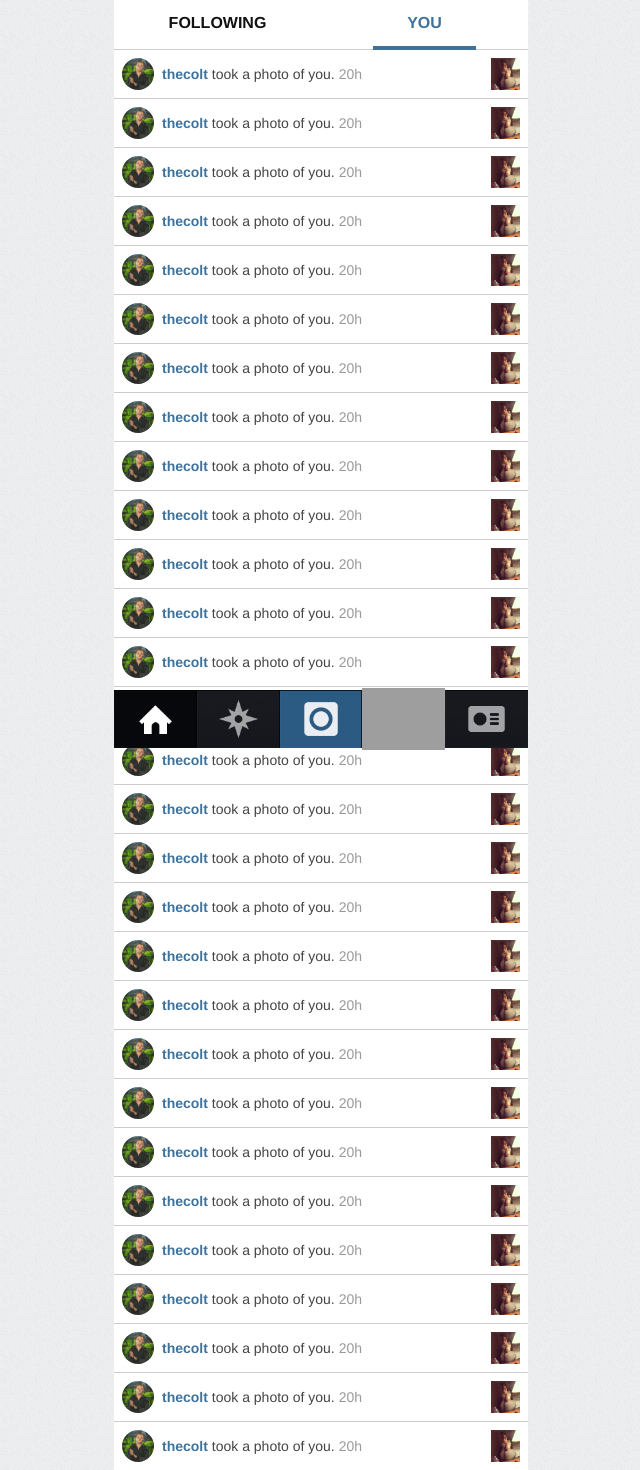
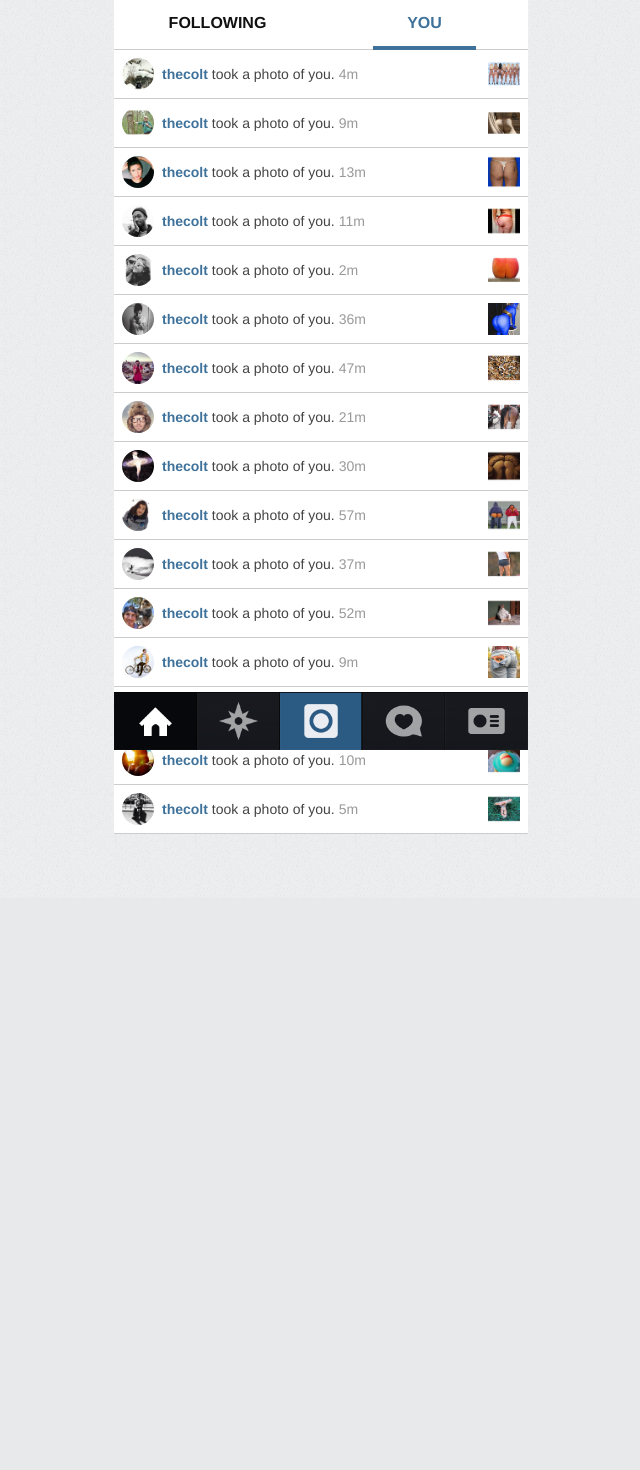
Before and after one commit to AlexGoodwin/FoolsGram, a PHP site: page /notifications.php in a window 1280 px wide. Shown: the part 50-1520 px from the top of the page, without its empty margins (319-959 px from the left). After the commit the page ends 884 px from the top, so only its background shows below. Run offline with PHP 8.4, Linux system fonts and the light colour scheme; some libraries are stand-ins or nearby versions; grey boxes are pictures that could not be loaded.

Commit message:
Notifications Updates

```diff
--- a/notifications.php
+++ b/notifications.php
@@ -11,167 +11,29 @@
 		<a href="#" class="active">You</a>
 	</nav>
 
+	<?
+		$notifs = array();
+
+		for($i=1;$i<=16;$i++){
+			$notifs[] = array(
+				'username' => 'thecolt',
+				'profile' => 'img/profiles/'.$i.'.jpg',
+				'message' => 'took a photo of you.',
+				'time' => round($i * rand(0,20)/3) . 'm',
+				'preview' => 'img/butts/butt'.$i.'.jpg'
+			);
+		}
+
+	?>
+
 	<ul class="notifs">
+		<? foreach($notifs as $key => $value): ?>
 		<li>
-			<img src="img/wuddupdokProf.jpg" class="prof">
-			<span><a href="#">thecolt</a> took a photo of you. <i>20h</i></span>
-			<img src="img/belfie.JPG" class="preview">
+			<img src="<? echo $value['profile'];?>" class="prof">
+			<span><a href="#"><? echo $value['username'];?></a> <? echo $value['message'];?> <i><? echo $value['time'];?></i></span>
+			<img src="<? echo $value['preview'];?>" class="preview">
 		</li>
-		<li>
-			<img src="img/wuddupdokProf.jpg" class="prof">
-			<span><a href="#">thecolt</a> took a photo of you. <i>20h</i></span>
-			<img src="img/belfie.JPG" class="preview">
-		</li>
-		<li>
-			<img src="img/wuddupdokProf.jpg" class="prof">
-			<span><a href="#">thecolt</a> took a photo of you. <i>20h</i></span>
-			<img src="img/belfie.JPG" class="preview">
-		</li>
-		<li>
-			<img src="img/wuddupdokProf.jpg" class="prof">
-			<span><a href="#">thecolt</a> took a photo of you. <i>20h</i></span>
-			<img src="img/belfie.JPG" class="preview">
-		</li>
-		<li>
-			<img src="img/wuddupdokProf.jpg" class="prof">
-			<span><a href="#">thecolt</a> took a photo of you. <i>20h</i></span>
-			<img src="img/belfie.JPG" class="preview">
-		</li>
-		<li>
-			<img src="img/wuddupdokProf.jpg" class="prof">
-			<span><a href="#">thecolt</a> took a photo of you. <i>20h</i></span>
-			<img src="img/belfie.JPG" class="preview">
-		</li>
-		<li>
-			<img src="img/wuddupdokProf.jpg" class="prof">
-			<span><a href="#">thecolt</a> took a photo of you. <i>20h</i></span>
-			<img src="img/belfie.JPG" class="preview">
-		</li>
-		<li>
-			<img src="img/wuddupdokProf.jpg" class="prof">
-			<span><a href="#">thecolt</a> took a photo of you. <i>20h</i></span>
-			<img src="img/belfie.JPG" class="preview">
-		</li>
-		<li>
-			<img src="img/wuddupdokProf.jpg" class="prof">
-			<span><a href="#">thecolt</a> took a photo of you. <i>20h</i></span>
-			<img src="img/belfie.JPG" class="preview">
-		</li>
-		<li>
-			<img src="img/wuddupdokProf.jpg" class="prof">
-			<span><a href="#">thecolt</a> took a photo of you. <i>20h</i></span>
-			<img src="img/belfie.JPG" class="preview">
-		</li>
-		<li>
-			<img src="img/wuddupdokProf.jpg" class="prof">
-			<span><a href="#">thecolt</a> took a photo of you. <i>20h</i></span>
-			<img src="img/belfie.JPG" class="preview">
-		</li>
-		<li>
-			<img src="img/wuddupdokProf.jpg" class="prof">
-			<span><a href="#">thecolt</a> took a photo of you. <i>20h</i></span>
-			<img src="img/belfie.JPG" class="preview">
-		</li>
-		<li>
-			<img src="img/wuddupdokProf.jpg" class="prof">
-			<span><a href="#">thecolt</a> took a photo of you. <i>20h</i></span>
-			<img src="img/belfie.JPG" class="preview">
-		</li>
-		<li>
-			<img src="img/wuddupdokProf.jpg" class="prof">
-			<span><a href="#">thecolt</a> took a photo of you. <i>20h</i></span>
-			<img src="img/belfie.JPG" class="preview">
-		</li>
-		<li>
-			<img src="img/wuddupdokProf.jpg" class="prof">
-			<span><a href="#">thecolt</a> took a photo of you. <i>20h</i></span>
-			<img src="img/belfie.JPG" class="preview">
-		</li>
-		<li>
-			<img src="img/wuddupdokProf.jpg" class="prof">
-			<span><a href="#">thecolt</a> took a photo of you. <i>20h</i></span>
-			<img src="img/belfie.JPG" class="preview">
-		</li>
-		<li>
-			<img src="img/wuddupdokProf.jpg" class="prof">
-			<span><a href="#">thecolt</a> took a photo of you. <i>20h</i></span>
-			<img src="img/belfie.JPG" class="preview">
-		</li>
-		<li>
-			<img src="img/wuddupdokProf.jpg" class="prof">
-			<span><a href="#">thecolt</a> took a photo of you. <i>20h</i></span>
-			<img src="img/belfie.JPG" class="preview">
-		</li>
-		<li>
-			<img src="img/wuddupdokProf.jpg" class="prof">
-			<span><a href="#">thecolt</a> took a photo of you. <i>20h</i></span>
-			<img src="img/belfie.JPG" class="preview">
-		</li>
-		<li>
-			<img src="img/wuddupdokProf.jpg" class="prof">
-			<span><a href="#">thecolt</a> took a photo of you. <i>20h</i></span>
-			<img src="img/belfie.JPG" class="preview">
-		</li>
-		<li>
-			<img src="img/wuddupdokProf.jpg" class="prof">
-			<span><a href="#">thecolt</a> took a photo of you. <i>20h</i></span>
-			<img src="img/belfie.JPG" class="preview">
-		</li>
-		<li>
-			<img src="img/wuddupdokProf.jpg" class="prof">
-			<span><a href="#">thecolt</a> took a photo of you. <i>20h</i></span>
-			<img src="img/belfie.JPG" class="preview">
-		</li>
-		<li>
-			<img src="img/wuddupdokProf.jpg" class="prof">
-			<span><a href="#">thecolt</a> took a photo of you. <i>20h</i></span>
-			<img src="img/belfie.JPG" class="preview">
-		</li>
-		<li>
-			<img src="img/wuddupdokProf.jpg" class="prof">
-			<span><a href="#">thecolt</a> took a photo of you. <i>20h</i></span>
-			<img src="img/belfie.JPG" class="preview">
-		</li>
-		<li>
-			<img src="img/wuddupdokProf.jpg" class="prof">
-			<span><a href="#">thecolt</a> took a photo of you. <i>20h</i></span>
-			<img src="img/belfie.JPG" class="preview">
-		</li>
-		<li>
-			<img src="img/wuddupdokProf.jpg" class="prof">
-			<span><a href="#">thecolt</a> took a photo of you. <i>20h</i></span>
-			<img src="img/belfie.JPG" class="preview">
-		</li>
-		<li>
-			<img src="img/wuddupdokProf.jpg" class="prof">
-			<span><a href="#">thecolt</a> took a photo of you. <i>20h</i></span>
-			<img src="img/belfie.JPG" class="preview">
-		</li>
-		<li>
-			<img src="img/wuddupdokProf.jpg" class="prof">
-			<span><a href="#">thecolt</a> took a photo of you. <i>20h</i></span>
-			<img src="img/belfie.JPG" class="preview">
-		</li>
-		<li>
-			<img src="img/wuddupdokProf.jpg" class="prof">
-			<span><a href="#">thecolt</a> took a photo of you. <i>20h</i></span>
-			<img src="img/belfie.JPG" class="preview">
-		</li>
-		<li>
-			<img src="img/wuddupdokProf.jpg" class="prof">
-			<span><a href="#">thecolt</a> took a photo of you. <i>20h</i></span>
-			<img src="img/belfie.JPG" class="preview">
-		</li>
-		<li>
-			<img src="img/wuddupdokProf.jpg" class="prof">
-			<span><a href="#">thecolt</a> took a photo of you. <i>20h</i></span>
-			<img src="img/belfie.JPG" class="preview">
-		</li>
-		<li>
-			<img src="img/wuddupdokProf.jpg" class="prof">
-			<span><a href="#">thecolt</a> took a photo of you. <i>20h</i></span>
-			<img src="img/belfie.JPG" class="preview">
-		</li>
+		<? endforeach; ?>
 
 </section>
 
```
Also changed, not shown: img/footer-likes.png (added).
